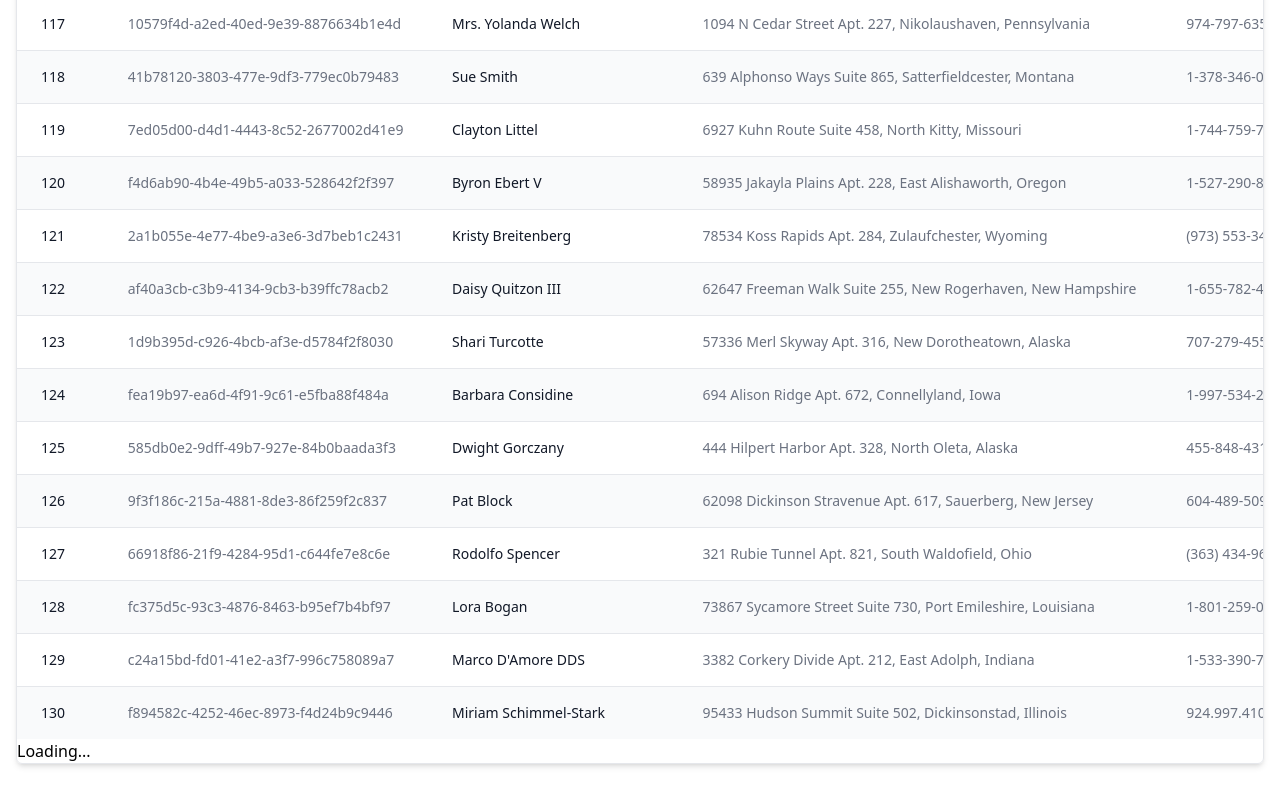
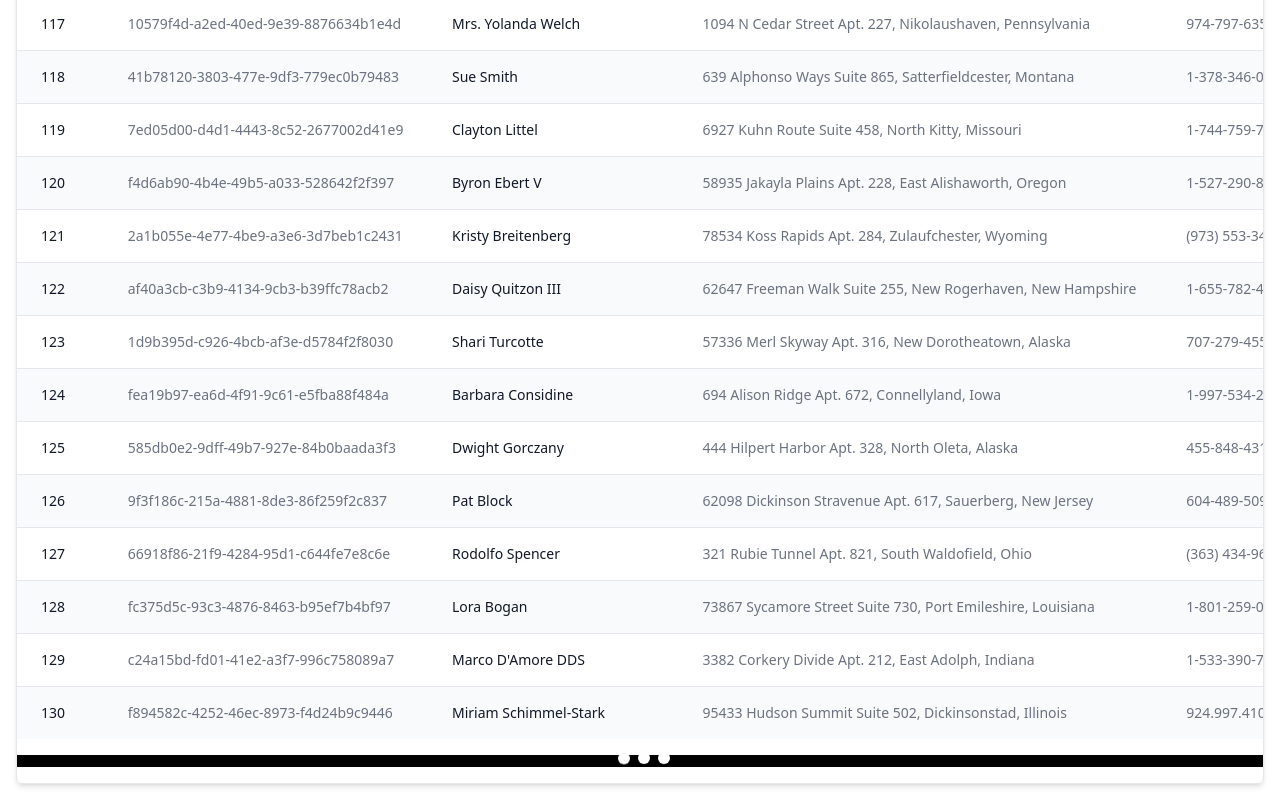
Before and after one commit to gerashdo/fake-random-users-generation, a Next.js app: page / in a window 1280 px wide. Shown: the part 6373-7173 px from the top of the page. Built offline with nearby package versions, Linux system fonts and the light colour scheme.

Commit message:
Add loader for the data table

```diff
--- /dev/null
+++ b/components/Loader.tsx
@@ -0,0 +1,11 @@
+
+export const Loader = () => {
+  return (
+    <div className='flex space-x-2 justify-center items-center bg-black my-4 dark:invert'>
+      <span className='sr-only'>Loading...</span>
+        <div className='h-3 w-3 bg-white rounded-full animate-bounce [animation-delay:-0.3s]'></div>
+      <div className='h-3 w-3 bg-white rounded-full animate-bounce [animation-delay:-0.15s]'></div>
+      <div className='h-3 w-3 bg-white rounded-full animate-bounce'></div>
+    </div>
+  )
+}
--- a/components/TableContentRow.tsx
+++ b/components/TableContentRow.tsx
@@ -12,7 +12,7 @@ export const TableContentRow = ({ user, index}: TableContentRowProps) => {
     <motion.tr
       initial={{ opacity: 0 }}
       animate={{ opacity: 1 }}
-      transition={{ duration: 0.5, delay: 0.2 }}
+      transition={{ duration: 0.7, delay: 0.2 }}
       className={index % 2 === 0 ? "bg-white" : "bg-gray-50"}
     >
       <td className="px-6 py-4 whitespace-nowrap text-sm text-gray-900">{index + 1}</td>
--- a/pages/index.tsx
+++ b/pages/index.tsx
@@ -5,6 +5,7 @@ import { Toolbar } from "@/components/Toolbar"
 import { User } from "@/interfaces/user"
 import { Region } from "@/interfaces/region"
 import { useDebouncedValue } from "@/hooks/useDebounce"
+import { Loader } from "@/components/Loader"
 
 
 export default function Home() {
@@ -93,7 +94,7 @@ export default function Home() {
           dataLength={data.length}
           next={loadMoreData}
           hasMore={hasMore}
-          loader={<h4>Loading...</h4>}
+          loader={<Loader />}
           endMessage={<p>No more users to load.</p>}
         >
           <table className="min-w-full divide-y divide-gray-200">
```
